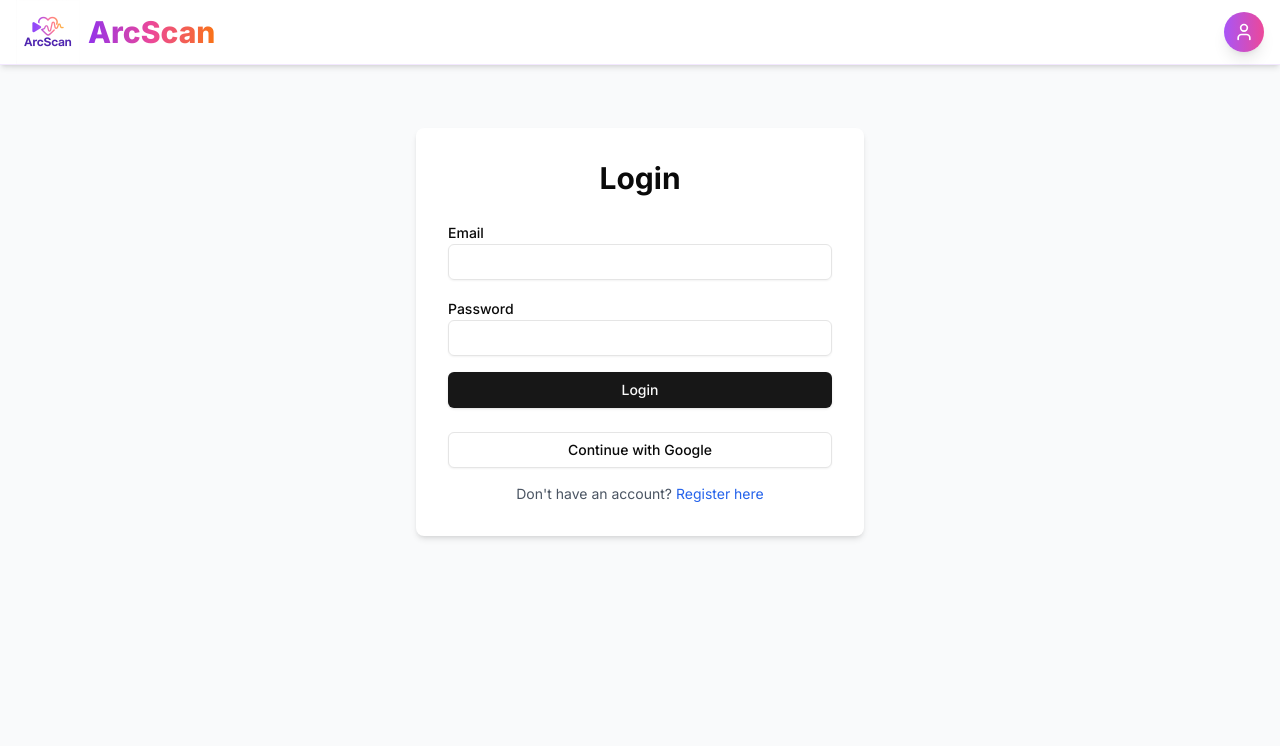
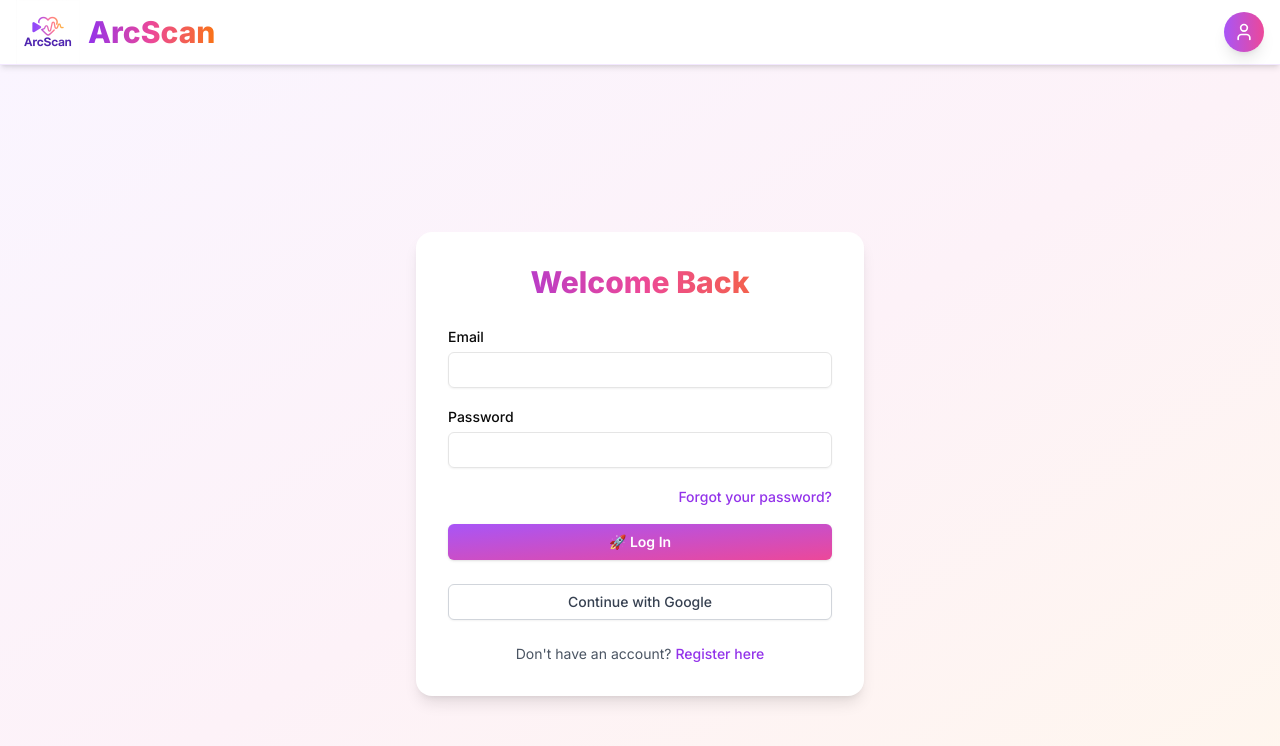
Before and after one commit to hibaam/Final-project, a Next.js app in the folder arcscan/: page /login in a window 1280 px wide. Shown: the top 746 px of the page. Built offline with nearby package versions, Linux system fonts and the light colour scheme; no server answers.

Commit message:
Update file: arcscan/app/login/page.tsx

```diff
--- a/arcscan/app/login/page.tsx
+++ b/arcscan/app/login/page.tsx
@@ -1,3 +1,5 @@
+// ✅ صفحة Login معدّلة لتتناسق مع ستايل ArcScan العام (ألوان + أزرار + تدرجات)
+
 'use client'
 
 import { useState } from 'react'
@@ -15,90 +17,65 @@ import { useRouter } from 'next/navigation'
 export default function Login() {
   const router = useRouter()
 
-  // State to store user input for email and password
-  const [formData, setFormData] = useState({
-    email: '',
-    password: '',
-  })
-
-  // State for loading spinner and error message
+  const [formData, setFormData] = useState({ email: '', password: '' })
   const [loading, setLoading] = useState(false)
   const [error, setError] = useState('')
 
-  // Handle changes to input fields and update state
   const handleChange = (e: React.ChangeEvent<HTMLInputElement>) => {
     const { name, value } = e.target
     setFormData(prev => ({ ...prev, [name]: value }))
   }
 
-  // Handle form submission for email/password login
   const handleSubmit = async (e: React.FormEvent) => {
     e.preventDefault()
     setLoading(true)
     setError('')
 
     try {
-      // Attempt to sign in the user using Firebase Authentication
       const userCredential = await signInWithEmailAndPassword(
         auth,
         formData.email,
         formData.password
       )
-
-      // Log the user information (for debug purposes)
       console.log('Logged in:', userCredential.user)
-
-      // Reset the form after successful login
       setFormData({ email: '', password: '' })
-
-      // Navigate to the dashboard
       router.push('/dashboard')
     } catch (error: any) {
-      // Handle any login errors (e.g., wrong password, user not found)
       console.error('Login error:', error)
       setError(error.message || 'Login failed')
     } finally {
-      // Reset loading state after operation completes
       setLoading(false)
     }
   }
 
-  // Handle login with Google using Firebase Auth provider
   const handleGoogleLogin = async () => {
     setLoading(true)
     setError('')
 
     try {
-      // Set up Google provider and initiate popup-based login
       const provider = new GoogleAuthProvider()
       const result = await signInWithPopup(auth, provider)
-
-      // Log the result (for debug purposes)
       console.log('Google login:', result.user)
-
-      // Navigate to the dashboard after successful login
       router.push('/dashboard')
     } catch (error: any) {
-      // Handle any errors that occur during Google login
       console.error('Google login error:', error)
       setError(error.message || 'Google login failed')
     } finally {
-      // Stop showing loading indicator
       setLoading(false)
     }
   }
 
   return (
-    <div className="container mx-auto px-4 py-16">
-      <div className="max-w-md mx-auto bg-white p-8 rounded-lg shadow-md">
-        <h1 className="text-3xl font-bold mb-6 text-center">Login</h1>
+    <div className="min-h-screen bg-gradient-to-br from-purple-50 via-pink-50 to-orange-50 flex items-center justify-center px-4 py-16">
+      <div className="w-full max-w-md bg-white rounded-2xl shadow-lg p-8">
+        <h1 className="text-3xl font-extrabold text-center mb-6 text-transparent bg-gradient-to-r from-purple-600 via-pink-500 to-orange-500 bg-clip-text">
+          Welcome Back
+        </h1>
 
-        {/* Display error message if any */}
         {error && (
-          <div className="text-red-500 text-sm mb-4 text-center">{error}</div>
+          <div className="text-red-600 text-sm mb-4 text-center font-medium">{error}</div>
         )}
 
-        {/* Login form for email and password */}
         <form onSubmit={handleSubmit} className="space-y-4">
           <div>
             <Label htmlFor="email">Email</Label>
@@ -109,8 +86,10 @@ export default function Login() {
               value={formData.email}
               onChange={handleChange}
               required
+              className="mt-1"
             />
           </div>
+
           <div>
             <Label htmlFor="password">Password</Label>
             <Input
@@ -120,34 +99,45 @@ export default function Login() {
               value={formData.password}
               onChange={handleChange}
               required
+              className="mt-1"
             />
           </div>
-          {/* Submit button for email/password login */}
-          <Button type="submit" className="w-full" disabled={loading}>
-            {loading ? 'Logging in...' : 'Login'}
+          <div className="text-right">
+  <a
+    href="/reset-password"
+    className="text-sm text-purple-600 hover:underline font-medium"
+  >
+    Forgot your password?
+  </a>
+</div>
+
+
+          <Button
+            type="submit"
+            className="w-full bg-gradient-to-br from-purple-500 to-pink-500 text-white font-semibold hover:from-purple-600 hover:to-pink-600 transition"
+            disabled={loading}
+          >
+            {loading ? 'Logging in...' : '🚀 Log In'}
           </Button>
         </form>
 
-        {/* Google login and registration link section */}
-        <div className="space-y-4 mt-6">
-          {/* Google authentication button */}
+        <div className="mt-6">
           <Button
             onClick={handleGoogleLogin}
             variant="outline"
-            className="w-full"
+            className="w-full border-gray-300 text-gray-700 font-medium hover:bg-gray-50"
             disabled={loading}
           >
             Continue with Google
           </Button>
+        </div>
 
-          {/* Link to register page */}
-          <p className="text-center text-sm text-gray-600">
-            Don't have an account?{' '}
-            <a href="/register" className="text-blue-600 hover:underline">
-              Register here
-            </a>
-          </p>
-        </div>
+        <p className="text-center text-sm text-gray-600 mt-6">
+          Don't have an account?{' '}
+          <a href="/register" className="text-purple-600 font-medium hover:underline">
+            Register here
+          </a>
+        </p>
       </div>
     </div>
   )
```
